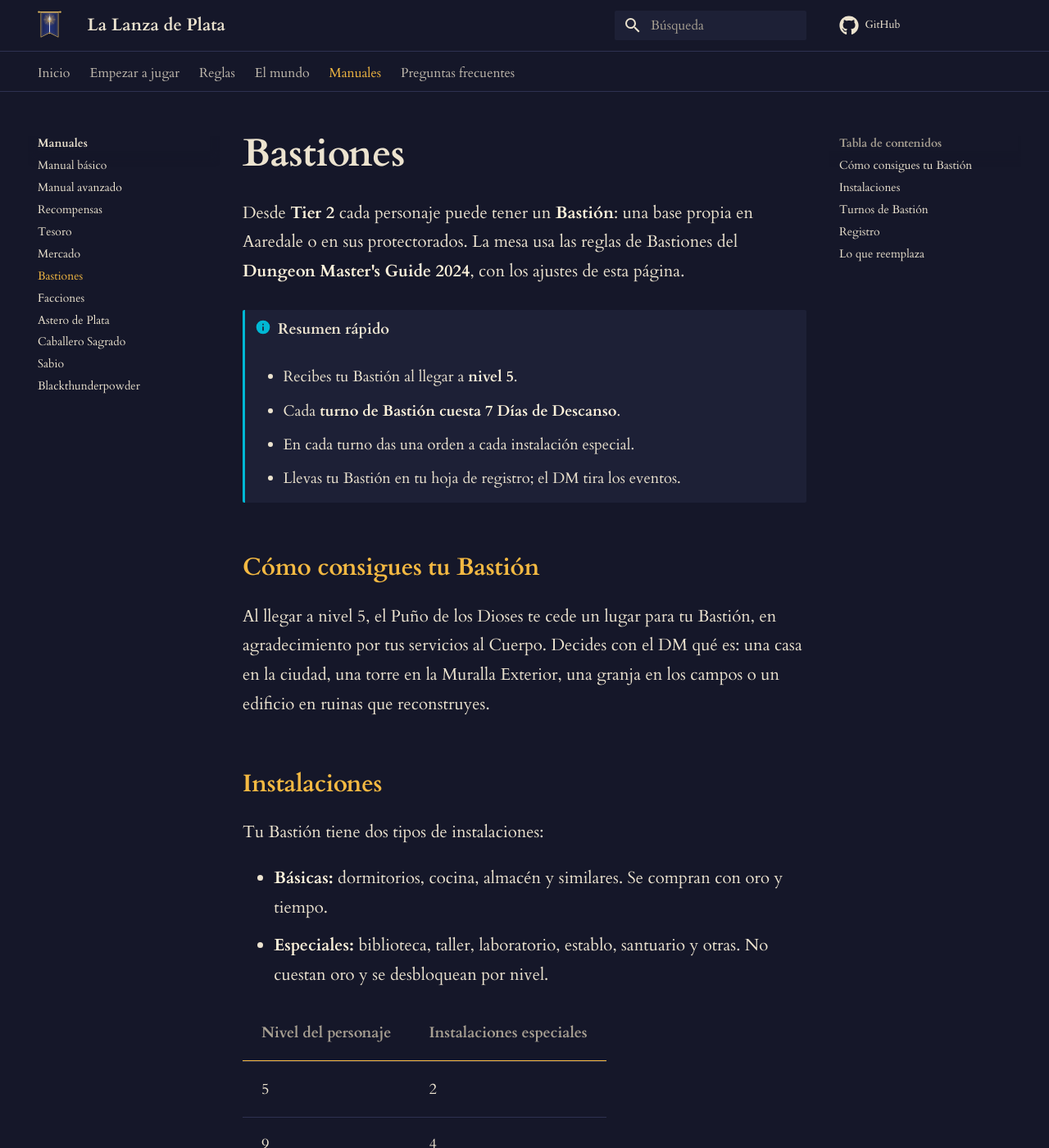
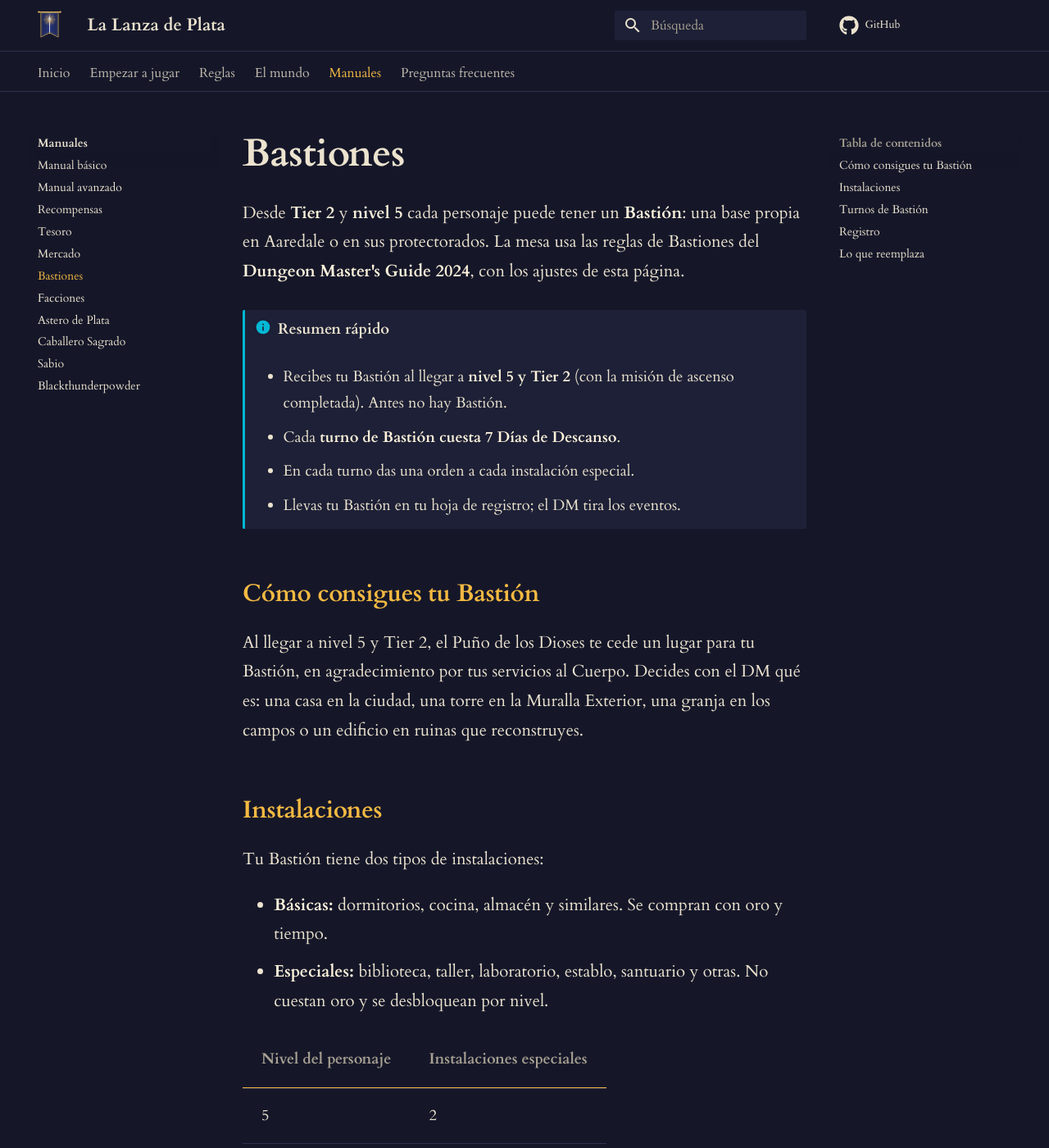
Before and after one commit to MagicFlee-hue/lanza-de-plata, an MkDocs documentation site: the page built from docs/documentos/bastiones.md, in a window 1280 px wide and 1400 px high. Shown: the whole window at 82% size. Built offline with MkDocs 1.6.1 and Material for MkDocs 9.7.7, drawn with Linux system fonts in a browser that asks for light colours; comment, search, counter and statistics services are not loaded; some of the changed text lies outside the part shown.

Commit message:
Update bastiones.md

```diff
--- a/docs/documentos/bastiones.md
+++ b/docs/documentos/bastiones.md
@@ -1,16 +1,16 @@
 # Bastiones
 
-Desde **Tier 2** cada personaje puede tener un **Bastión**: una base propia en Aaredale o en sus protectorados. La mesa usa las reglas de Bastiones del **Dungeon Master's Guide 2024**, con los ajustes de esta página.
+Desde **Tier 2** y **nivel 5** cada personaje puede tener un **Bastión**: una base propia en Aaredale o en sus protectorados. La mesa usa las reglas de Bastiones del **Dungeon Master's Guide 2024**, con los ajustes de esta página.
 
 !!! info "Resumen rápido"
-    - Recibes tu Bastión al llegar a **nivel 5**.
+    - Recibes tu Bastión al llegar a **nivel 5 y Tier 2** (con la misión de ascenso completada). Antes no hay Bastión.
     - Cada **turno de Bastión cuesta 7 Días de Descanso**.
     - En cada turno das una orden a cada instalación especial.
     - Llevas tu Bastión en tu hoja de registro; el DM tira los eventos.
 
 ## Cómo consigues tu Bastión
 
-Al llegar a nivel 5, el Puño de los Dioses te cede un lugar para tu Bastión, en agradecimiento por tus servicios al Cuerpo. Decides con el DM qué es: una casa en la ciudad, una torre en la Muralla Exterior, una granja en los campos o un edificio en ruinas que reconstruyes.
+Al llegar a nivel 5 y Tier 2, el Puño de los Dioses te cede un lugar para tu Bastión, en agradecimiento por tus servicios al Cuerpo. Decides con el DM qué es: una casa en la ciudad, una torre en la Muralla Exterior, una granja en los campos o un edificio en ruinas que reconstruyes.
 
 ## Instalaciones
 
@@ -51,7 +51,4 @@ Anota en tu hoja de registro:
 
 ## Lo que reemplaza
 
-El Bastión reemplaza el antiguo sistema de **Financiar Estructuras**. Las casas que ya tengan los personajes pueden convertirse en su Bastión al llegar a nivel 5.
-
-!!! pendiente "Por completar (DM)"
-    Si quieres permitir Bastiones antes de nivel 5 (solo con instalaciones básicas), indícalo aquí.
+El Bastión reemplaza el antiguo sistema de **Financiar Estructuras**. Las casas que ya tengan los personajes pueden convertirse en su Bastión al llegar a nivel 5 y Tier 2. No hay Bastiones antes de eso, ni siquiera con instalaciones básicas.
```
